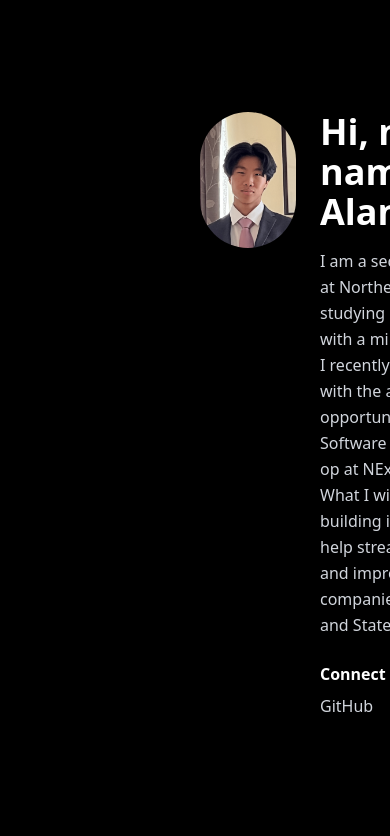
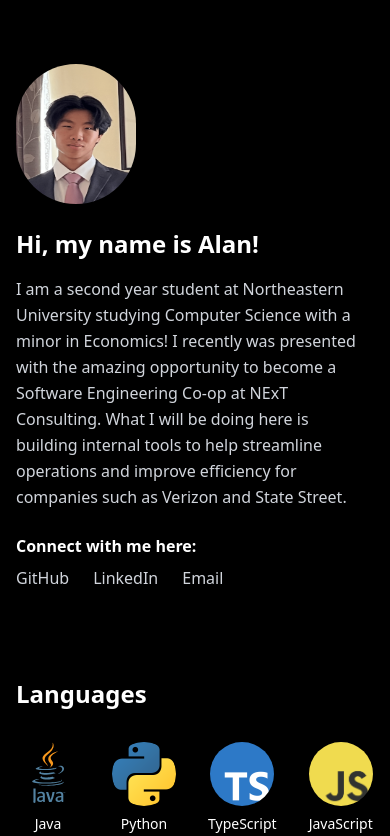
Before and after one commit to alantai26/alanwtai, a Next.js app: page / in a window 390 px wide. Shown: the top 836 px of the page. Built offline with nearby package versions, Linux system fonts and the light colour scheme.

Commit message:
support for mobile

```diff
--- a/app/page.tsx
+++ b/app/page.tsx
@@ -6,12 +6,12 @@ import { experience } from "./experience";
 export default function Home() {
 
   return (
-    <div className="w-full overflow-y-auto bg-black flex flex-col items-start justify-start pt-10 pl-50 pr-50 pb-10">
+    <div className="w-full overflow-y-auto bg-black flex flex-col items-start justify-start pt-10 pl-4 sm:pl-10 md:pl-50 pr-4 sm:pr-10 md:pr-50 pb-20">
       //Headshot and Introduction
-      <div className="flex gap-6 items-start">
-        <img src="/ALAN-TAI-HEADSHOT-1.png" alt="Alan Tai" className="w-24 h-34 flex-shrink-0 rounded-full" />
-        <div>
-          <h1 className="text-white text-4xl font-bold">Hi, my name is Alan!</h1>
+      <div className="flex flex-col gap-6 items-start w-full">
+        <img src="/ALAN-TAI-HEADSHOT-1.png" alt="Alan Tai" className="w-30 sm:w-30 h-35 sm:h-35 flex-shrink-0 rounded-full" />
+        <div className="w-full">
+          <h1 className="text-white text-2xl sm:text-3xl md:text-4xl font-bold">Hi, my name is Alan!</h1>
           <p className="text-gray-300 text-base leading-relaxed mt-4">
             I am a second year student at Northeastern University studying Computer Science with a minor in Economics!
             I recently was presented with the amazing opportunity to become a Software Engineering Co-op at NExT Consulting.
@@ -90,7 +90,7 @@ export default function Home() {
       <div className="flex flex-col gap-8 mt-8 w-full">
         {experience.map((exp) => (
           <div key={exp.id} className="border border-gray-700 rounded-lg p-6">
-            {exp.image && <img src={exp.image} alt={exp.company} className="rounded-lg mb-4 w-30 h-30 object-cover" />}
+            {exp.image && <img src={exp.image} alt={exp.company} className="rounded-lg mb-4 h-30 w-30 object-cover" />}
             <div className="flex justify-between items-start">
               <div>
                 <h3 className="text-white text-lg font-semibold">{exp.title}</h3>
```
